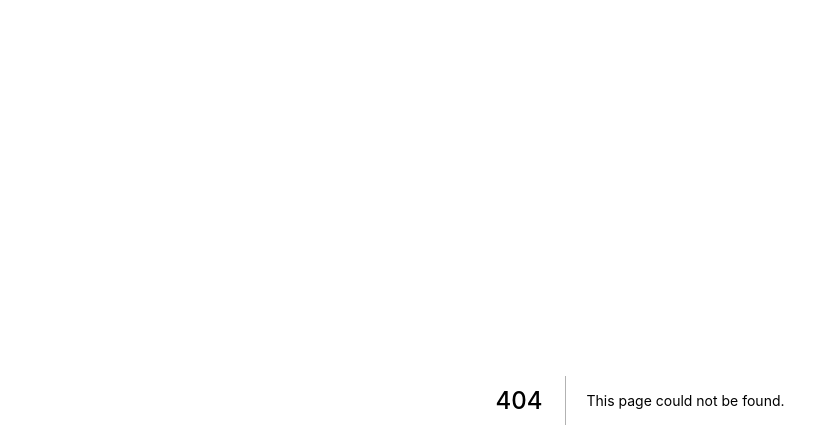
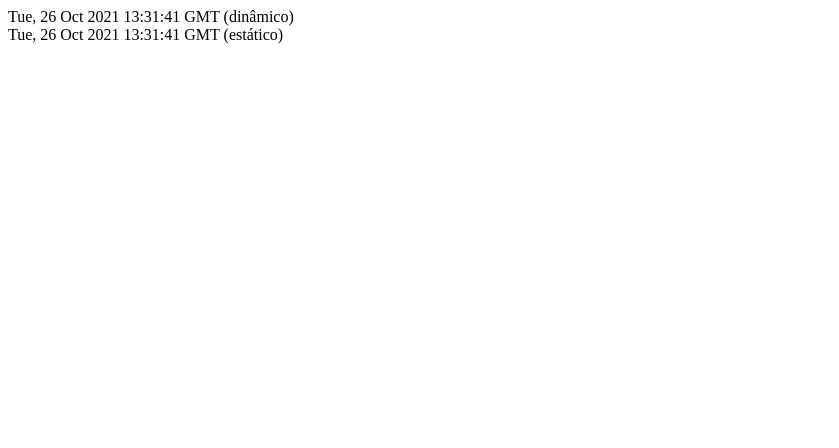
Before and after one commit to sidneyweb/estudo_react, a Next.js app: page /tempo in a window 1280 px wide. Before the commit this address had no page. Shown: the top 448 px of the page, without its empty margins (0-839 px from the left). Built offline with nearby package versions, Linux system fonts and the light colour scheme.

Commit message:
add page tempo com uso do props

```diff
--- /dev/null
+++ b/pages/tempo.js
@@ -0,0 +1,25 @@
+function Tempo(props) {
+    const DataDinamica = new Date();
+    const DataDinamicaString = DataDinamica.toGMTString();
+
+    return (
+        <div>
+            <div>{DataDinamicaString} (dinâmico)</div>
+            <div>{props.DataStaticaString} (estático)</div>
+        </div>
+    )
+}
+
+    export function getStaticProps() {
+        const DataStatica = new Date();
+        const DataStaticaString = DataStatica.toGMTString();
+
+        return {
+            props: {
+                DataStaticaString
+            }
+
+        }
+    }
+
+    export default Tempo;
```
